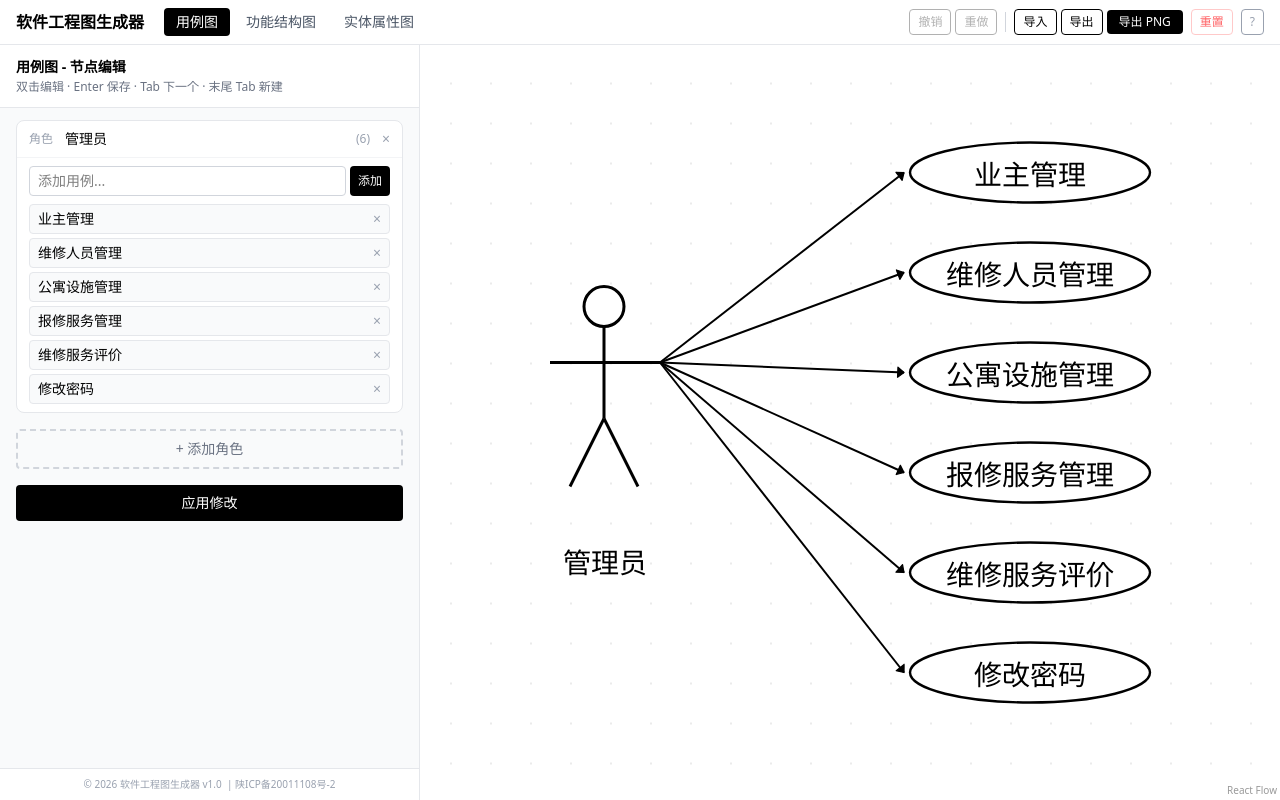
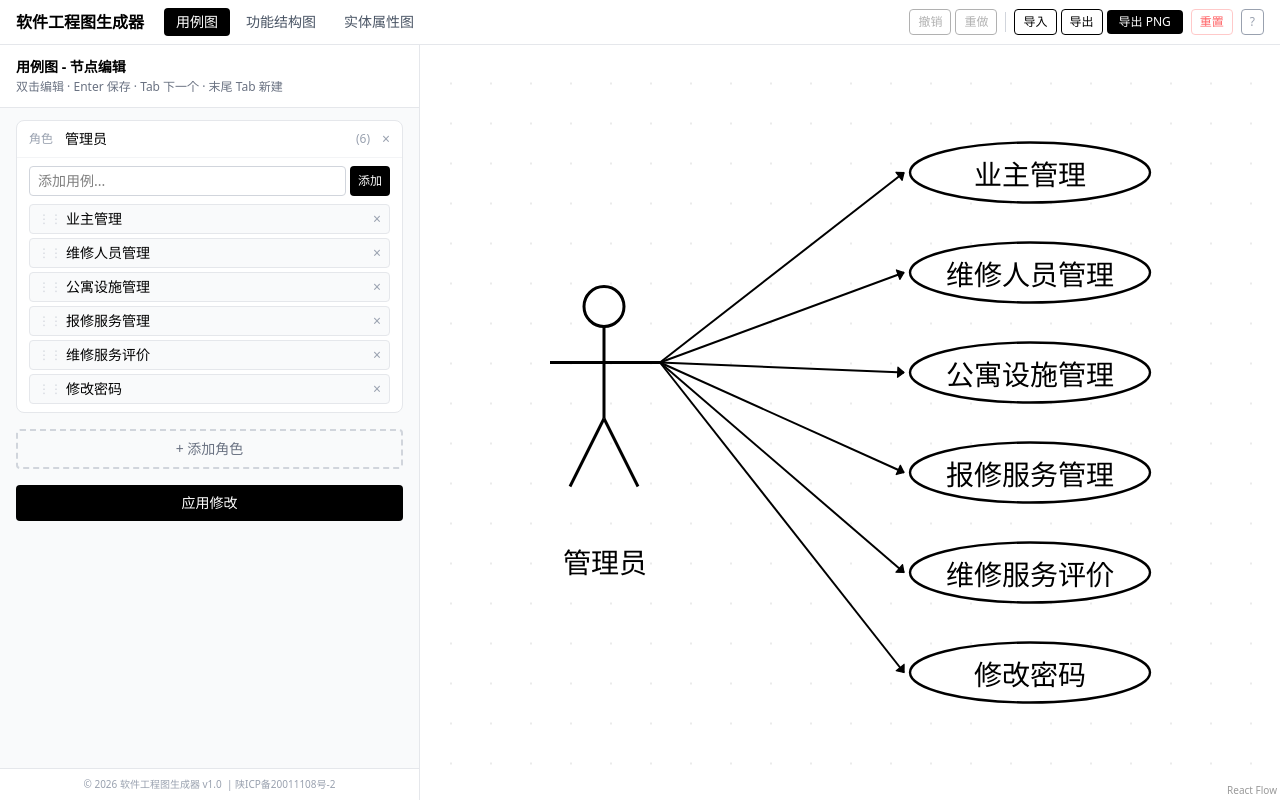
Before and after one commit to AmaTsumeAkira/se-diagram-generator, a React (Vite) app: page / in a window 1280 px wide. Built offline with nearby package versions, Linux system fonts and the light colour scheme.

Commit message:
feat: 用例图拖拽排序回归
- ActorSection恢复拖拽排序功能
- UseCaseEditor新增moveUseCase函数
- 每个用例项左侧⋮⋮拖拽手柄，拖拽到目标位置释放即可重排

```diff
--- a/src/components/panels/NodeEditor.tsx
+++ b/src/components/panels/NodeEditor.tsx
@@ -151,6 +151,15 @@ function UseCaseEditor({ state: initial, onApply }: { state: UseCaseState; onApp
       actors: s.actors.map((a) => a.id === actorId ? { ...a, useCases: [...a.useCases, { id, label }] } : a),
     }))
   }
+  const moveUseCase = (actorId: string, from: number, to: number) => {
+    setState((s) => ({
+      actors: s.actors.map((a) => {
+        if (a.id !== actorId) return a
+        const arr = [...a.useCases]; const [item] = arr.splice(from, 1); arr.splice(to, 0, item)
+        return { ...a, useCases: arr }
+      }),
+    }))
+  }
   const removeUseCase = (actorId: string, ucId: string) => {
     setState((s) => ({
       actors: s.actors.map((a) => a.id === actorId ? { ...a, useCases: a.useCases.filter((uc) => uc.id !== ucId) } : a),
@@ -171,7 +180,8 @@ function UseCaseEditor({ state: initial, onApply }: { state: UseCaseState; onApp
         <ActorSection key={actor.id} actor={actor} editingId={editingId} setEditingId={setEditingId}
           onRename={(l) => renameActor(actor.id, l)} onRemove={() => removeActor(actor.id)}
           onAddUc={(id, l) => addUseCase(actor.id, id, l)} onRemoveUc={(id) => removeUseCase(actor.id, id)}
-          onRenameUc={(id, l) => renameUseCase(actor.id, id, l)} />
+          onRenameUc={(id, l) => renameUseCase(actor.id, id, l)}
+          onMoveUc={(from, to) => moveUseCase(actor.id, from, to)} />
       ))}
 
       <button onClick={addActor} className="w-full py-2 text-sm border-2 border-dashed border-gray-300 rounded hover:border-gray-500 hover:bg-gray-100 text-gray-500">
@@ -186,11 +196,13 @@ function UseCaseEditor({ state: initial, onApply }: { state: UseCaseState; onApp
   )
 }
 
-function ActorSection({ actor, editingId, setEditingId, onRename, onRemove, onAddUc, onRemoveUc, onRenameUc }: {
+function ActorSection({ actor, editingId, setEditingId, onRename, onRemove, onAddUc, onRemoveUc, onRenameUc, onMoveUc }: {
   actor: UseCaseState['actors'][number]
   editingId: string | null; setEditingId: (id: string | null) => void
   onRename: (label: string) => void; onRemove: () => void
-  onAddUc: (id: string, label: string) => void; onRemoveUc: (id: string) => void; onRenameUc: (id: string, label: string) => void
+  onAddUc: (id: string, label: string) => void; onRemoveUc: (id: string) => void
+  onRenameUc: (id: string, label: string) => void
+  onMoveUc: (from: number, to: number) => void
 }) {
   const [newLabel, setNewLabel] = useState('')
   const [focusedIdx, setFocusedIdx] = useState<number | null>(null)
@@ -201,12 +213,6 @@ function ActorSection({ actor, editingId, setEditingId, onRename, onRemove, onAd
     if (!label) return
     onAddUc(uid(), label)
     setNewLabel('')
-  }
-
-  const move = (from: number, to: number) => {
-    // Moving handled via direct state mutation through parent...
-    // For simplicity we skip drag-to-reorder for now in multi-actor mode
-    setDragIdx(null)
   }
 
   return (
@@ -227,14 +233,18 @@ function ActorSection({ actor, editingId, setEditingId, onRename, onRemove, onAd
         </div>
         <div className="space-y-1">
           {actor.useCases.map((uc, i) => (
-            <div key={uc.id} tabIndex={0}
-              className={`flex items-center justify-between px-2 py-1 bg-gray-50 border rounded text-sm cursor-default transition-colors ${focusedIdx === i ? 'border-black ring-1 ring-black' : 'border-gray-200'}`}
+            <div key={uc.id} draggable tabIndex={0}
+              className={`flex items-center justify-between px-2 py-1 bg-gray-50 border rounded text-sm cursor-default transition-colors ${focusedIdx === i ? 'border-black ring-1 ring-black' : 'border-gray-200'} ${dragIdx === i ? 'opacity-40' : ''}`}
               onDoubleClick={() => setEditingId(uc.id)}
+              onDragStart={() => setDragIdx(i)} onDragOver={(e) => e.preventDefault()}
+              onDrop={() => { if (dragIdx !== null && dragIdx !== i) onMoveUc(dragIdx, i); setDragIdx(null) }}
+              onDragEnd={() => setDragIdx(null)}
               onFocus={() => setFocusedIdx(i)} onBlur={() => setFocusedIdx(null)}
               onKeyDown={(e) => {
                 if ((e.key === 'Delete' || e.key === 'Backspace') && editingId !== uc.id) onRemoveUc(uc.id)
                 if (e.key === 'Enter') setEditingId(uc.id)
               }}>
+              <span className="text-xs text-gray-300 mr-1 cursor-grab select-none">⋮⋮</span>
               {editingId === uc.id ? (
                 <InlineEdit value={uc.label} className="flex-1"
                   onSave={(v) => { onRenameUc(uc.id, v); setEditingId(null) }}
```
